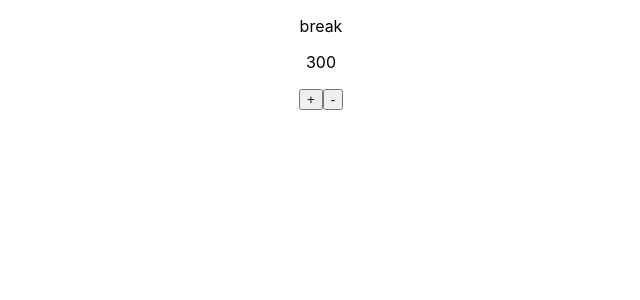
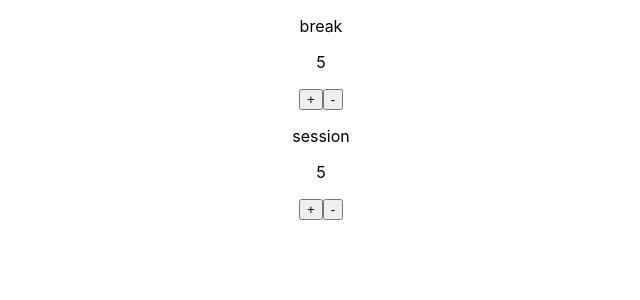
Before and after one commit to heesangs/pomodoro_timer_20, a React (Create React App) app: page / in a window 1280 px wide. Shown: the top 300 px of the page, without its empty margins (319-959 px from the left). Built offline with nearby package versions, Linux system fonts and the light colour scheme.

Commit message:
Break_Session_with_moment.js

```diff
--- a/package.json
+++ b/package.json
@@ -6,6 +6,7 @@
     "@testing-library/jest-dom": "^5.11.6",
     "@testing-library/react": "^11.2.2",
     "@testing-library/user-event": "^12.2.2",
+    "moment": "^2.29.1",
     "react": "^17.0.1",
     "react-dom": "^17.0.1",
     "react-scripts": "4.0.1",
--- a/src/App.js
+++ b/src/App.js
@@ -1,10 +1,12 @@
 import './App.css';
 import Break from './components/Break'
+import Session from './components/Session'
 
 function App() {
   return (
     <div className="App">
       <Break />
+      <Session />
     </div>
   );
 }
--- a/src/components/Break.jsx
+++ b/src/components/Break.jsx
@@ -1,5 +1,6 @@
 import React from 'react';
 import { useState } from 'react';
+import moment from 'moment'
 
 const Break = () => {
     const [breakLength, setBreakLength] = useState(300);
@@ -13,13 +14,14 @@ const Break = () => {
         } else {
             setBreakLength(decrementBreakLength);
         }
-
-
     }
+    const breakLengthInMinutes = moment.duration(breakLength,'s').minutes()
+    //moment.js는 시간이 포함된 데이터를 받아 조작하기 좋다. 별도 공부가 필요하다. ㅜㅜ
+    //moment.duration(timeCount, unitOfTime)
     return (
         <div>
             <p id="break-label">break</p>
-            <p id="break-Length">{breakLength}</p>
+            <p id="break-length">{breakLengthInMinutes}</p>
             <button id="break-increment" onClick={incrementBreakLengthByOneMinute}>+</button>
             <button id="break-decrement" onClick={decrementBreakLengthByOneMinute}>-</button>
         </div>
--- /dev/null
+++ b/src/components/Session.jsx
@@ -0,0 +1,31 @@
+import React from 'react';
+import { useState } from 'react';
+import moment from 'moment'
+
+const Session = () => {
+    const [sessionLength, setSessionLength] = useState(300);
+    const incrementSessionLengthByOneMinute = () => {
+        setSessionLength(sessionLength + 60);
+    }
+    const decrementSessionLengthByOneMinute = () => {
+        let decrementSessionLength = sessionLength - 60
+        if (decrementSessionLength < 0) {
+            setSessionLength(0);
+        } else {
+            setSessionLength(decrementSessionLength);
+        }
+    }
+    const sessionLengthInMinutes = moment.duration(sessionLength,'s').minutes()
+    //moment.js는 시간이 포함된 데이터를 받아 조작하기 좋다. 별도 공부가 필요하다. ㅜㅜ
+    //moment.duration(timeCount, unitOfTime)
+    return (
+        <div>
+            <p id="session-label">session</p>
+            <p id="session-length">{sessionLengthInMinutes}</p>
+            <button id="session-increment" onClick={incrementSessionLengthByOneMinute}>+</button>
+            <button id="session-decrement" onClick={decrementSessionLengthByOneMinute}>-</button>
+        </div>
+    )
+}
+
+export default Session;
```
Also changed, not shown: 2 other files (tests, documents, lock files or other folders).
